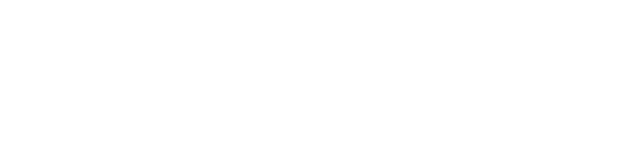
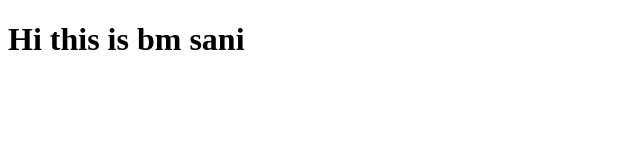
Before and after one commit to bmsani/ph-one, a plain HTML site: page index.html in a window 1280 px wide. Shown: the whole page, without its empty margins (0-640 px from the left). Drawn offline with Linux system fonts and the light colour scheme.

Commit message:
I talked about myself

```diff
--- a/index.html
+++ b/index.html
@@ -7,6 +7,6 @@
     <title>First programming Hero repo</title>
 </head>
 <body>
-
+    <h1>Hi this is bm sani</h1>
 </body>
 </html>
```
